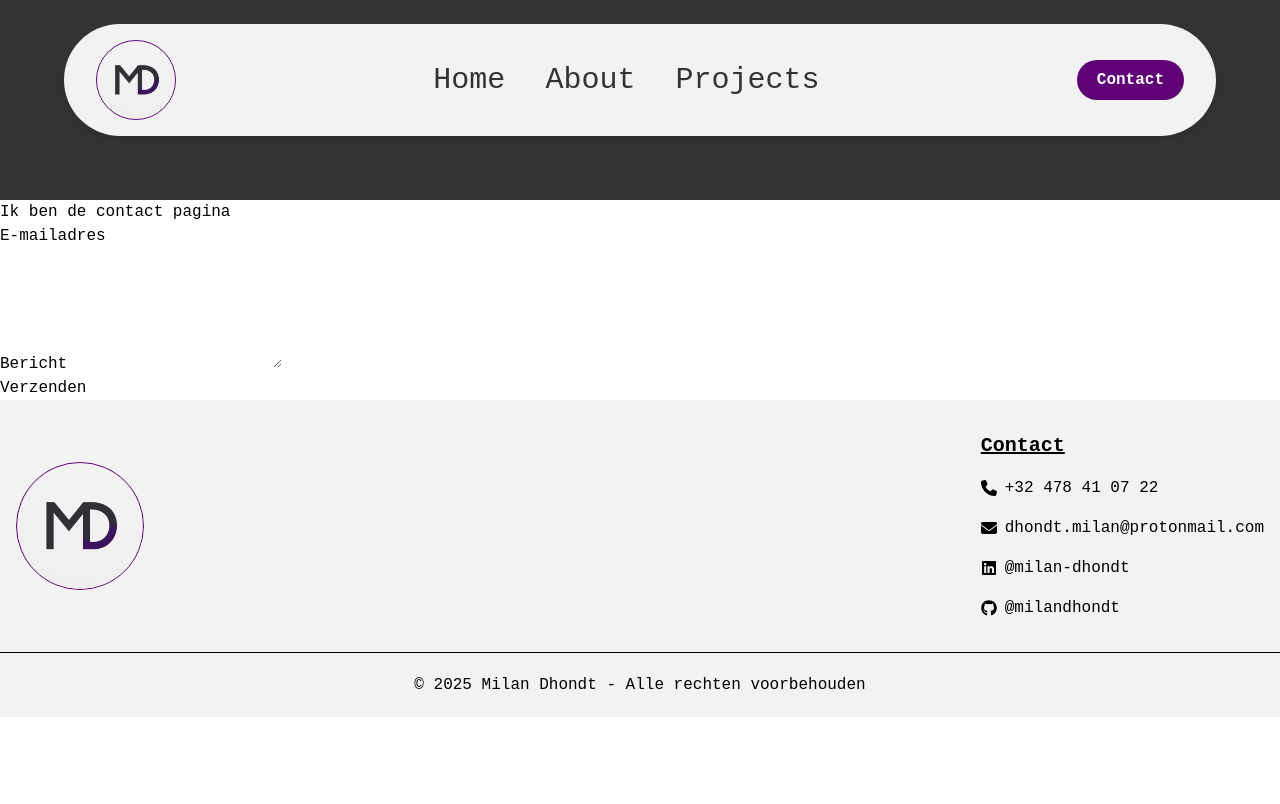
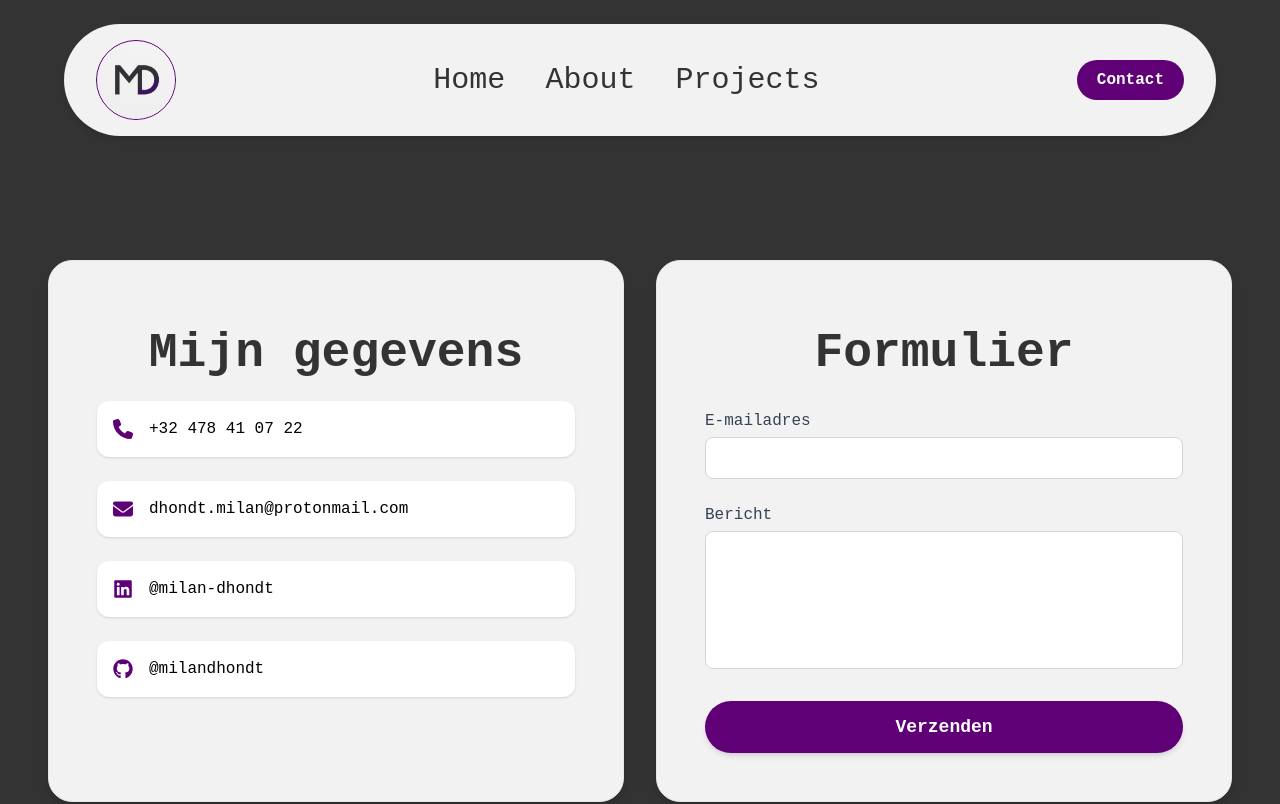
Before and after one commit to milandhondt/Portfolio, a React (Vite) app in the folder Portfolio/: page /contact in a window 1280 px wide. Shown: the top 804 px of the page. Built offline with nearby package versions, Linux system fonts and the light colour scheme; no server answers; a web font is replaced by a local one.

Commit message:
Finished contact page

```diff
--- a/Portfolio/src/components/Contact/ContactForm.jsx
+++ b/Portfolio/src/components/Contact/ContactForm.jsx
@@ -1,4 +1,5 @@
 import { useForm, ValidationError } from '@formspree/react';
+import Title from '../General Components/Title';
 
 const API_KEY = import.meta.env.VITE_API_KEY;
 
@@ -6,13 +7,22 @@ const ContactForm = () => {
   const [state, handleSubmit] = useForm(API_KEY);
 
   if (state.succeeded) {
-    return <p>Bedankt voor je bericht! Ik neem spoedig contact op.</p>;
+    return (
+      <div className="bg-[#F2F2F2] border border-gray-200 rounded-3xl shadow-lg p-10 w-full h-full flex items-center justify-center text-center">
+        <p className="text-xl text-green-700 font-medium">Bedankt voor uw bericht! Ik neem zo snel mogelijk contact met u op.</p>
+      </div>
+    );
   }
 
   return (
-    <form onSubmit={handleSubmit}>
-      <div>
-        <label htmlFor="email">
+    <form
+      onSubmit={handleSubmit}
+      className="bg-[#F2F2F2] border border-gray-200 rounded-3xl shadow-lg p-8 lg:p-12 w-full h-full flex flex-col justify-between"
+    >
+      <Title text={"Formulier"} pos={"C"} />
+      <div className="mt-6 flex flex-col gap-6 flex-grow">
+        <div className="flex flex-col">
+          <label htmlFor="email" className="mb-1 font-medium text-gray-700">
             E-mailadres
           </label>
           <input
@@ -20,16 +30,13 @@ const ContactForm = () => {
             type="email"
             name="email"
             required
+            className="border bg-white border-gray-300 rounded-lg px-4 py-2 focus:outline-none focus:ring-2 focus:ring-purple-600 focus:border-transparent"
           />
-        <ValidationError
-          prefix="Email"
-          field="email"
-          errors={state.errors}
-        />
+          <ValidationError prefix="Email" field="email" errors={state.errors} />
         </div>
 
-      <div>
-        <label htmlFor="message">
+        <div className="flex flex-col">
+          <label htmlFor="message" className="mb-1 font-medium text-gray-700">
             Bericht
           </label>
           <textarea
@@ -37,17 +44,16 @@ const ContactForm = () => {
             name="message"
             rows="5"
             required
+            className="border bg-white border-gray-300 rounded-lg px-4 py-2 resize-none focus:outline-none focus:ring-2 focus:ring-purple-600 focus:border-transparent"
           />
-        <ValidationError
-          prefix="Message"
-          field="message"
-          errors={state.errors}
-        />
+          <ValidationError prefix="Message" field="message" errors={state.errors} />
+        </div>
       </div>
 
       <button
         type="submit"
         disabled={state.submitting}
+        className="mt-8 bg-[#5F0077] text-white hover:bg-[#7A1499] transition-colors px-6 py-3 rounded-full shadow-md text-lg font-semibold disabled:opacity-50"
       >
         Verzenden
       </button>
--- /dev/null
+++ b/Portfolio/src/components/Contact/ContactGegevensTile.jsx
@@ -0,0 +1,15 @@
+import LinkSectionContact from "../Contact/LinkSectionContact";
+import Title from '../General Components/Title';
+
+const ContactGegevensTile = () => {
+  return (
+    <div className="bg-[#F2F2F2] border border-gray-200 rounded-3xl shadow-lg p-8 lg:p-12 w-full h-full flex flex-col justify-between">
+      <div>
+        <Title text={"Mijn gegevens"} pos={"C"} />
+        <LinkSectionContact />
+      </div>
+    </div>
+  );
+};
+
+export default ContactGegevensTile;
--- /dev/null
+++ b/Portfolio/src/components/Contact/LinkItem.jsx
@@ -0,0 +1,17 @@
+const LinkItem = ({ icon, link, text }) => {
+  return (
+    <div className="flex items-center gap-4 bg-white rounded-xl p-4 shadow-sm hover:shadow-md transition-shadow">
+      <div className="text-[#5F0077] text-xl">
+        {icon}
+      </div>
+      <a href={`${link}`}
+        target="_blank"
+        rel="noopener noreferrer"
+        className="text-base hover:underline break-all">
+        {text}
+      </a>
+    </div>
+  )
+}
+
+export default LinkItem;
--- /dev/null
+++ b/Portfolio/src/components/Contact/LinkSectionContact.jsx
@@ -0,0 +1,20 @@
+import { FaPhone, FaEnvelope, FaLinkedin, FaGithub } from "react-icons/fa6";
+import LinkItem from "../Contact/LinkItem";
+
+const LinkSectionContact = () => {
+  return (
+    <div className="flex flex-col gap-6 mt-6">
+
+      <LinkItem icon={<FaPhone />} link={"tel:+32478410722"} text={"+32 478 41 07 22"} />
+
+      <LinkItem icon={<FaEnvelope />} link={"mailto:dhondt.milan@protonmail.com"} text={"dhondt.milan@protonmail.com"} />
+
+      <LinkItem icon={<FaLinkedin />} link={"https://www.linkedin.com/in/milan-dhondt/"} text={"@milan-dhondt"} />
+
+      <LinkItem icon={<FaGithub />} link={"https://github.com/milandhondt"} text={"@milandhondt"} />
+
+    </div>
+  );
+};
+
+export default LinkSectionContact;
--- a/Portfolio/src/components/General Components/Footer/BigFooter.jsx
+++ b/Portfolio/src/components/General Components/Footer/BigFooter.jsx
@@ -9,6 +9,7 @@ const BigFooter = () => {
         className="w-32 h-32 object-contain border border-[#5F0077] rounded-full"
       />
       <div className="md:ml-auto md:mr-0 mt-6 md:mt-0">
+        <p className="underline text-xl mb-3 font-semibold">Contact</p>
         <LinkSection />
       </div>
     </div>
--- a/Portfolio/src/components/General Components/Footer/LinkSection.jsx
+++ b/Portfolio/src/components/General Components/Footer/LinkSection.jsx
@@ -3,8 +3,6 @@ import { FaPhone, FaEnvelope, FaLinkedin, FaGithub } from "react-icons/fa6";
 const LinkSection = () => {
   return (
     <div className="space-y-4">
-      <p className="underline text-xl font-semibold">Contact</p>
-
       <div className="flex items-center gap-2">
         <FaPhone />
         <a href="tel:+32478410722" className="hover:underline">+32 478 41 07 22</a>
--- a/Portfolio/src/components/Projects/ProjectList.jsx
+++ b/Portfolio/src/components/Projects/ProjectList.jsx
@@ -25,7 +25,7 @@ const ProjectList = ({ duo }) => {
           <p>
             Bekijk mijn <Link to={"/projects"} className="underline">
               projecten pagina
-            </Link>            om al mijn huidige projecten te bekijken!
+            </Link>            om al mijn projecten te bekijken!
 
           </p>
         </div>
--- a/Portfolio/src/pages/ContactPage.jsx
+++ b/Portfolio/src/pages/ContactPage.jsx
@@ -1,11 +1,23 @@
 import ContactForm from "../components/Contact/ContactForm";
+import Spacer from '../components/Spacer'
+import ContactGegevensTile from "../components/Contact/ContactGegevensTile";
 
 const ContactPage = () => {
   return (
-    <div>
-      <p>Ik ben de contact pagina</p>
-      <ContactForm />
+    <div className="bg-[#333333]">
+      <Spacer black={true} />
+      <div className="flex flex-col lg:flex-row gap-8 px-6 lg:px-12 lg:min-h-[500px]">
+        <div className="flex-1 flex">
+          <ContactGegevensTile />
+        </div>
+        <div className="flex-1 flex">
+          <ContactForm />
+        </div>
+      </div>
+
+      <Spacer black={true} />
     </div>
   )
 }
+
 export default ContactPage;
```
Lines whose indentation alone changed are shown as unchanged.
